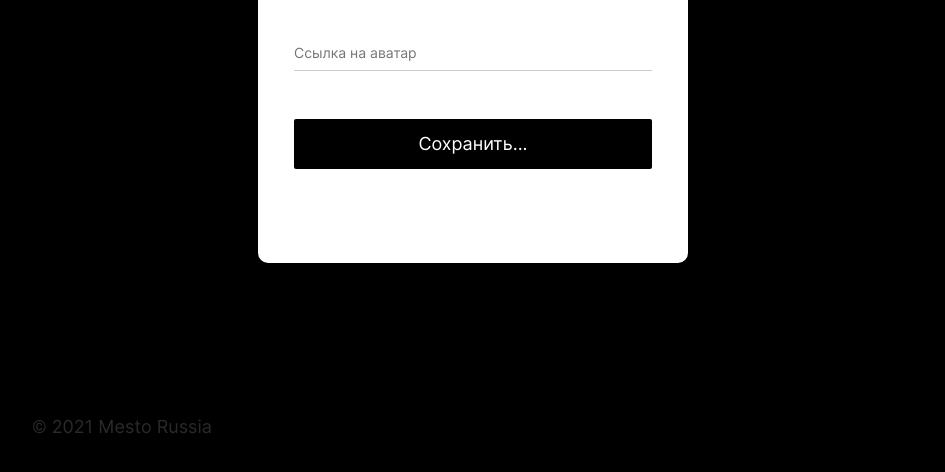
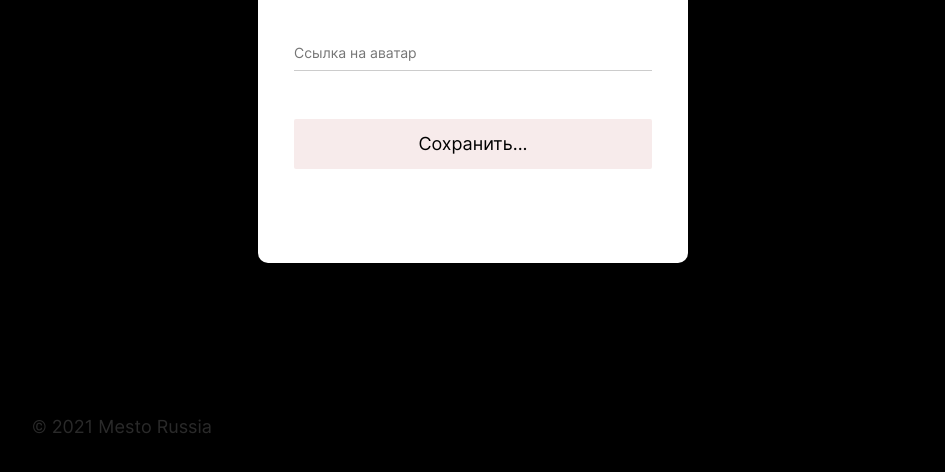
Before and after one commit to TGMakarova/mesto-project-ff, a website built with webpack: page src/index.html in a window 1280 px wide. Both pictures are taken after a click on the button 259 px from the left and 216 px from the top of the page. Shown: the part 302-774 px from the top of the page, without its empty margins (167-1112 px from the left). Built offline with nearby package versions, Linux system fonts and the light colour scheme; no server answers.

Commit message:
commit_24

```diff
--- a/src/blocks/popup/__button/popup__button.css
+++ b/src/blocks/popup/__button/popup__button.css
@@ -14,6 +14,11 @@
   margin-top: 48px;
 }
 
+.popup__button:disabled {
+  background-color: rgb(247, 235, 235);
+  color:#000;
+}
+
 .popup__button:hover {
   background: rgba(0, 0, 0, 0.8);
   cursor: pointer;
--- a/src/components/validation.js
+++ b/src/components/validation.js
@@ -52,6 +52,7 @@ const setEventListeners = (validationConfig, formElement) => {
   const buttonElement = formElement.querySelector(
     validationConfig.submitButtonSelector
   );
+
   toggleButton(validationConfig, inputList, buttonElement);
   // Обойдём все элементы полученной коллекции
   inputList.forEach((inputElement) => {
```
